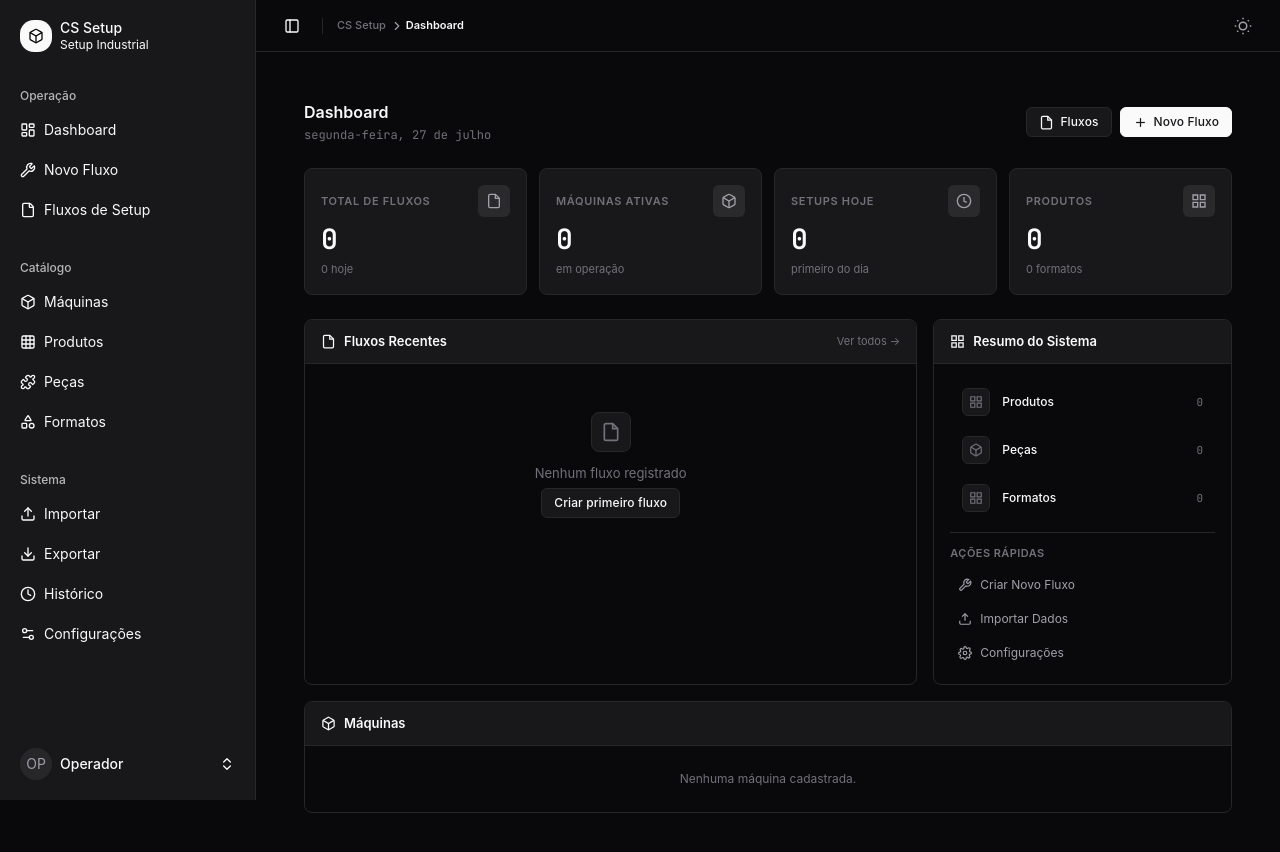
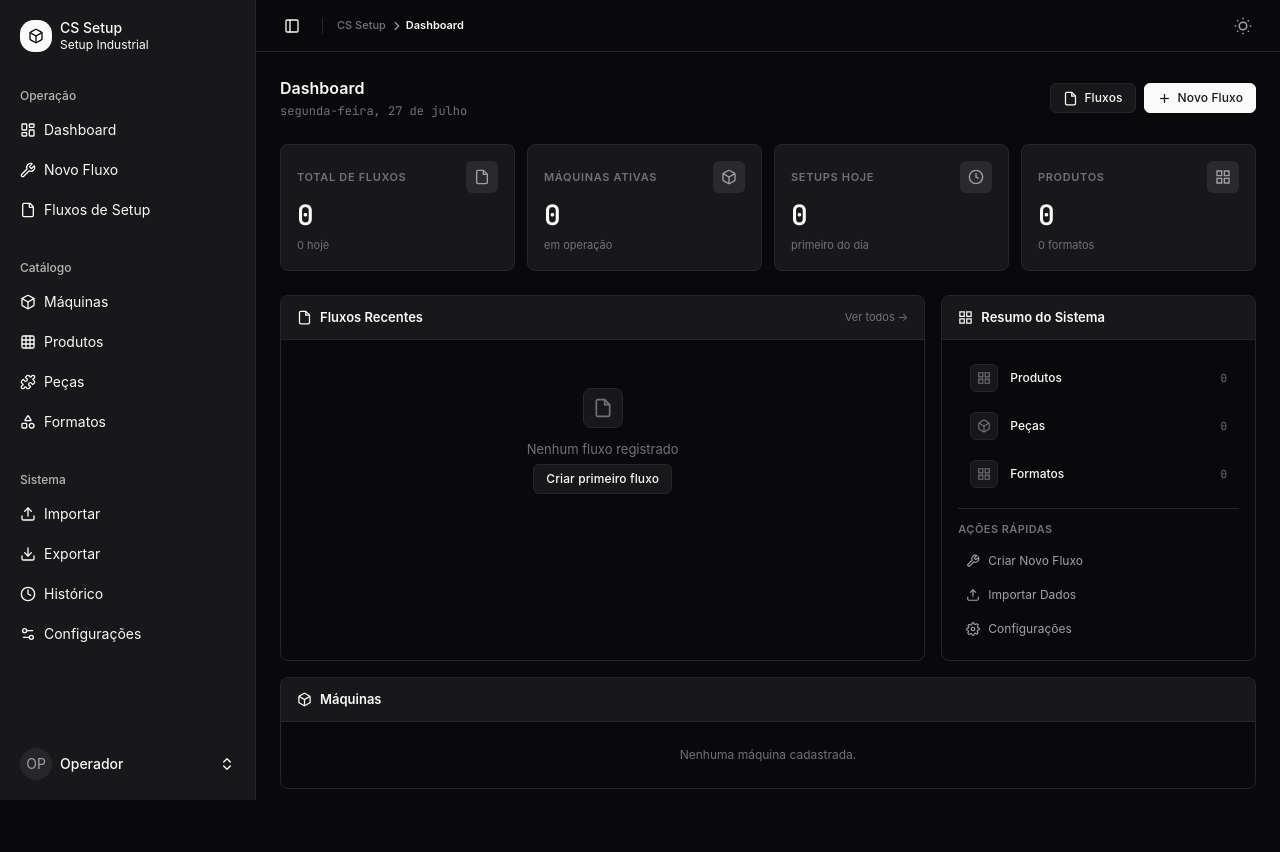
Before and after one commit to alexxsouzaa/controle-setup, a React (Vite) app: page / in a window 1280 px wide. Shown: the top 852 px of the page. Built offline with nearby package versions, Linux system fonts and the light colour scheme.

Commit message:
fix: padroniza padding das paginas (p-6 pb-16 em todas)
- AppLayout: remove p-6 (cada pagina controla seu padding)
- ExportPage: adiciona p-6 (estava sem padding lateral)
- MachineDetailsPage: adiciona p-6 (estava sem padding)
- Demais paginas ja tinham p-6 pb-16

```diff
--- a/src/features/import-export/pages/ExportPage.tsx
+++ b/src/features/import-export/pages/ExportPage.tsx
@@ -73,7 +73,7 @@ export function ExportPage() {
   };
 
   return (
-    <div className="pb-16">
+    <div className="p-6 pb-16">
       <div className="border border-[var(--border)] rounded-[8px] overflow-hidden mb-6">
         <div className="px-5 py-3 border-b border-[var(--border)] bg-[var(--bg-secondary)] flex items-center justify-between">
           <h3 className="text-[13px] font-semibold text-[var(--fg)]">Entidades</h3>
--- a/src/features/machines/pages/MachineDetailsPage.tsx
+++ b/src/features/machines/pages/MachineDetailsPage.tsx
@@ -64,7 +64,7 @@ export function MachineDetailsPage() {
   };
 
   return (
-    <div className="space-y-6">
+    <div className="p-6 pb-16 space-y-6">
       {/* Back */}
       <button type="button" onClick={() => navigate('/maquinas')}
         className="flex items-center gap-1 text-[11px] text-[var(--fg-muted)] hover:text-[var(--fg)] transition-colors">
--- a/src/layouts/AppLayout.tsx
+++ b/src/layouts/AppLayout.tsx
@@ -12,7 +12,7 @@ export function AppLayout() {
         <AppSidebar />
         <main className="flex-1 flex flex-col min-h-screen">
           <Topbar />
-          <div className="flex-1 overflow-y-auto p-6" aria-label="Conteúdo principal">
+          <div className="flex-1 overflow-y-auto" aria-label="Conteúdo principal">
             <Outlet />
           </div>
         </main>
```
